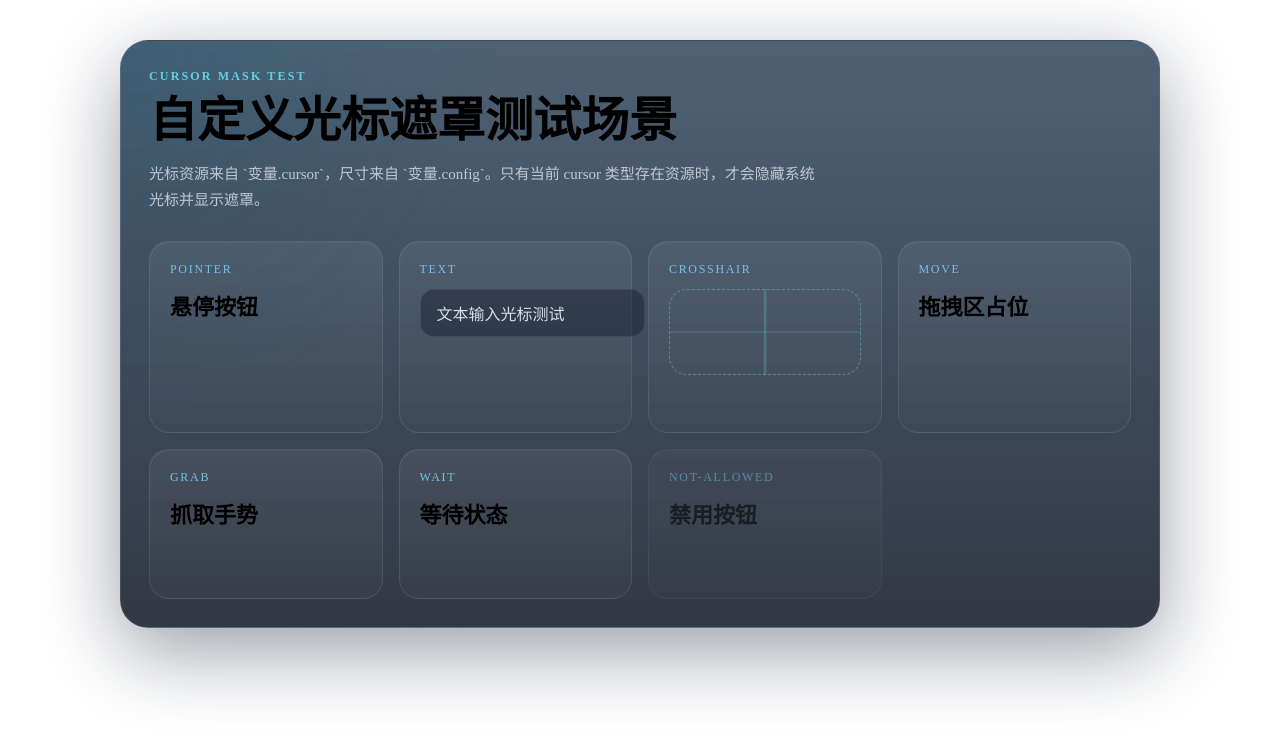
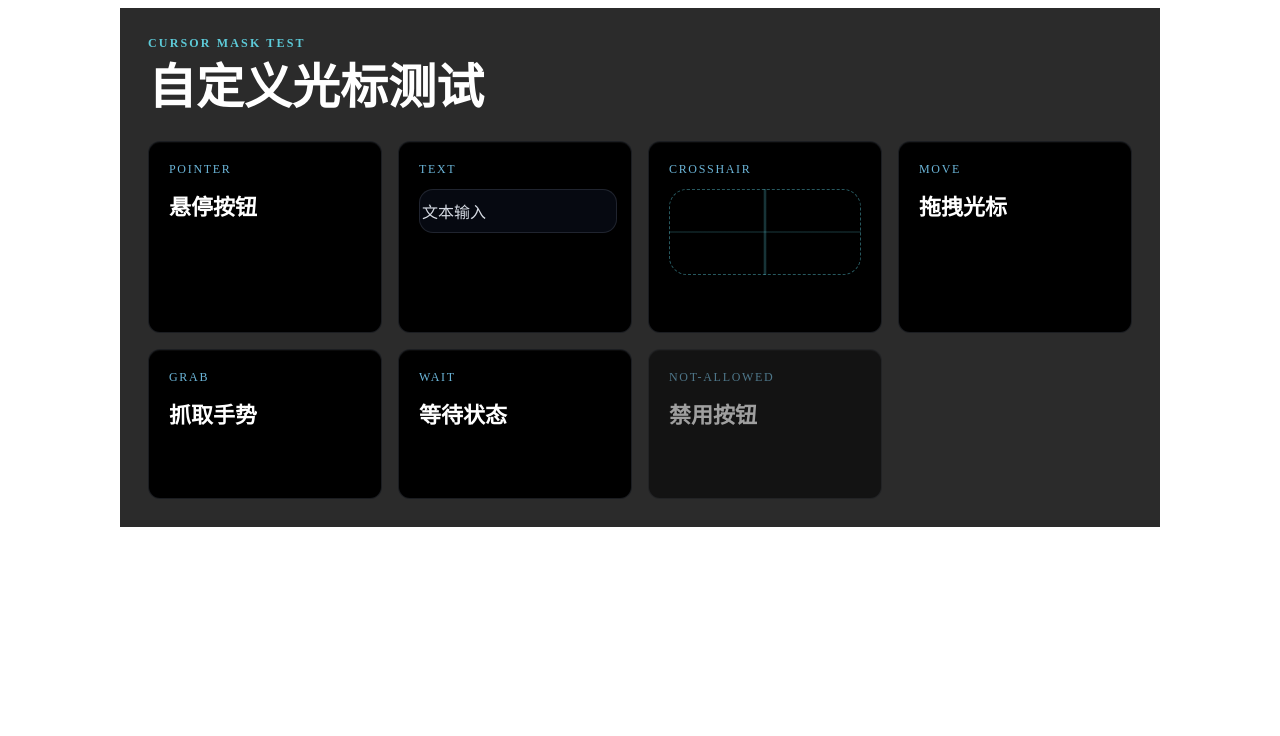
Before and after one commit to FreecellRaid/echo-island-sandbox, a Vue app: page / in a window 1280 px wide. Shown: the top 736 px of the page. Built offline with nearby package versions, Linux system fonts and the light colour scheme.

Commit message:
fix: 将部分样式内联进组件

```diff
--- a/src/App.vue
+++ b/src/App.vue
@@ -4,17 +4,6 @@ import CursorTestPanel from '@/components/customCursor/CursorTestPanel.vue';
 </script>
 
 <template>
-    <main class="app-shell">
-        <CustomCursor />
-        <CursorTestPanel />
-    </main>
+    <CursorTestPanel />
+    <CustomCursor />
 </template>
-
-<style scoped>
-.app-shell {
-    box-sizing: border-box;
-    width: 100%;
-    min-height: 100%;
-    padding: 32px;
-}
-</style>
--- a/src/components/customCursor/CursorTestPanel.vue
+++ b/src/components/customCursor/CursorTestPanel.vue
@@ -1,11 +1,7 @@
 <template>
     <section class="demo-panel">
         <p class="eyebrow">Cursor Mask Test</p>
-        <h1>自定义光标遮罩测试场景</h1>
-        <p class="summary">
-            光标资源来自 `变量.cursor`，尺寸来自 `变量.config`。只有当前 cursor
-            类型存在资源时，才会隐藏系统光标并显示遮罩。
-        </p>
+        <h1>自定义光标测试</h1>
 
         <div class="demo-grid">
             <button type="button" class="demo-card pointer-card">
@@ -15,7 +11,7 @@
 
             <label class="demo-card text-card">
                 <span class="card-label">text</span>
-                <input type="text" value="文本输入光标测试" readonly />
+                <input type="text" value="文本输入" readonly />
             </label>
 
             <div class="demo-card crosshair-card">
@@ -25,7 +21,7 @@
 
             <div class="demo-card move-card" tabindex="0">
                 <span class="card-label">move</span>
-                <strong>拖拽区占位</strong>
+                <strong>拖拽光标</strong>
             </div>
 
             <button type="button" class="demo-card grab-card">
@@ -52,13 +48,8 @@
     max-width: 1040px;
     margin: 0 auto;
     padding: 28px;
-    border: 1px solid rgb(148 163 184 / 0.18);
-    border-radius: 28px;
-    background:
-        linear-gradient(180deg, rgb(10 37 64 / 0.72), rgb(11 18 32 / 0.84)),
-        radial-gradient(circle at top left, rgb(34 211 238 / 0.24), transparent 32%);
-    box-shadow: 0 24px 80px rgb(15 23 42 / 0.42);
-    backdrop-filter: blur(18px);
+    background-color: #2b2b2b;
+    color: #fff;
 }
 
 .eyebrow {
@@ -74,14 +65,6 @@ h1 {
     margin: 0;
     font-size: clamp(30px, 4vw, 48px);
     line-height: 1.05;
-}
-
-.summary {
-    max-width: 680px;
-    margin: 16px 0 0;
-    font-size: 15px;
-    line-height: 1.7;
-    color: rgb(226 232 240 / 0.78);
 }
 
 .demo-grid {
@@ -100,8 +83,8 @@ h1 {
     color: inherit;
     text-align: left;
     border: 1px solid rgb(148 163 184 / 0.18);
-    border-radius: 20px;
-    background: linear-gradient(180deg, rgb(255 255 255 / 0.06), rgb(255 255 255 / 0.02));
+    border-radius: 12px;
+    background-color: #000000;
     box-shadow: inset 0 1px 0 rgb(255 255 255 / 0.04);
 }
 
@@ -128,7 +111,7 @@ input {
 
 .text-card input {
     width: 100%;
-    padding: 14px 16px;
+    padding: 12px 2px;
     color: rgb(226 232 240 / 0.94);
     background: rgb(15 23 42 / 0.42);
     border: 1px solid rgb(148 163 184 / 0.18);
--- a/src/style.css
+++ b/src/style.css
@@ -1,7 +1,6 @@
 :root {
     color-scheme: light dark;
     font-family: 'SF Pro Display', 'PingFang SC', 'Hiragino Sans GB', 'Microsoft YaHei', sans-serif;
-    background: var(--ei-bg, #0f172a);
     color: var(--ei-fg, #e2e8f0);
 }
 
@@ -14,8 +13,5 @@ body,
 }
 
 body {
-    background:
-        radial-gradient(circle at top, rgb(59 130 246 / 0.18), transparent 52%),
-        var(--ei-bg, #0f172a);
     color: var(--ei-fg, #e2e8f0);
 }
```
